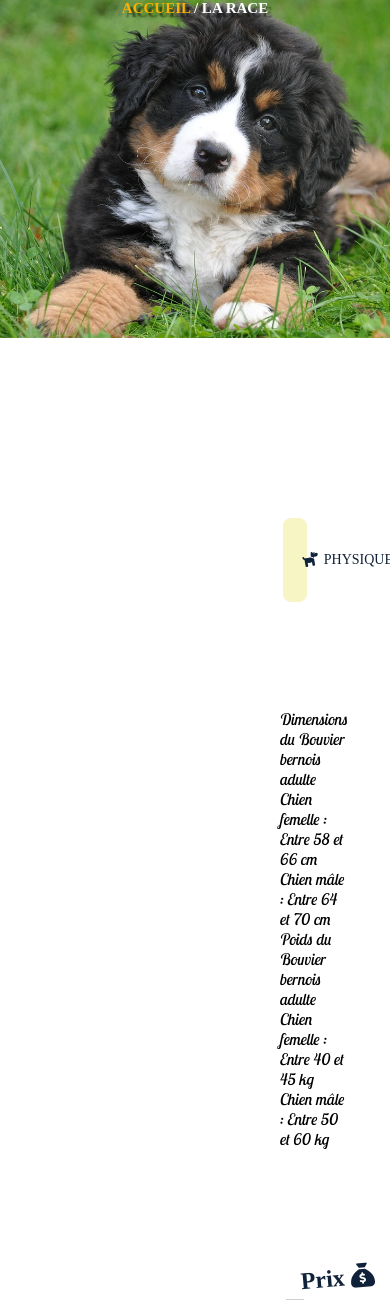
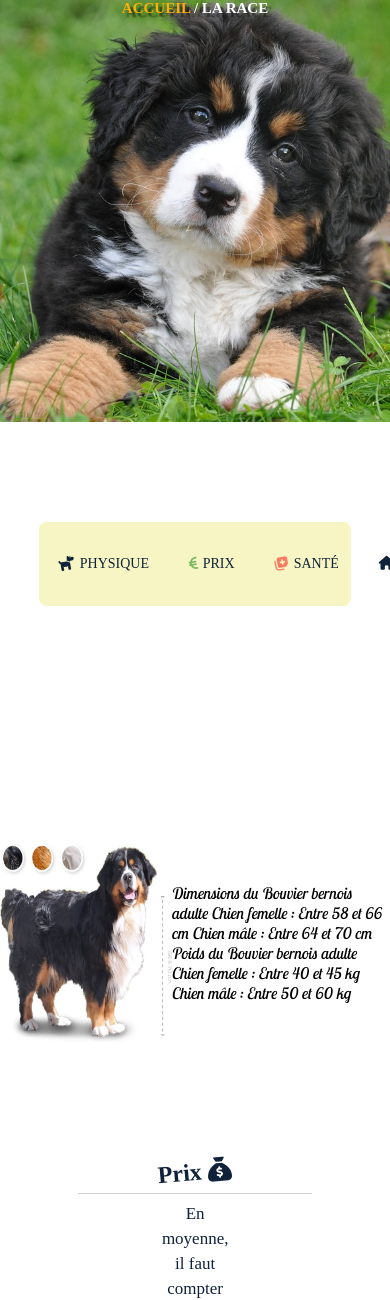
Before and after one commit to Geoffreyabr/Geoffreyabr, a PHP site: page /larace.html in a window 390 px wide; the page is wider, and only the part inside the window is pictured. Shown: the top 1300 px of that part. Run offline with PHP 8.4, Linux system fonts and the light colour scheme; some libraries are stand-ins or nearby versions; some web fonts are replaced.

Commit message:
modifying pic

```diff
--- a/index.html
+++ b/index.html
@@ -89,7 +89,7 @@
         <div class="page2">
             <article>
                 <div class="photopage2">
-                    <img src="/Images p1/bouvierpage 2.jpg" alt="bouvierjouantavecunetasse">
+                    <img src="/Images p1/bouvierpage 2.png" alt="bouvierjouantavecunetasse">
 
                 </div>
             </article>
--- a/style.css
+++ b/style.css
@@ -490,11 +490,11 @@ section .liensyoutube {
 /* ************************************************ page la race starts here ***************************************** */
 
 .larace {
-    margin-left: 200px;
+    margin-left: 15%;
     height: 100%;
     display: flex;
     flex-direction: column;
-    padding: 80px;
+    width: 85%;
 
 }
 
@@ -868,7 +868,7 @@ section .liensyoutube {
     }
 
     .mainorigines .lienheader {
-        height: 40vh;
+        height: 50vh;
     }
 
     section .oldpic {
@@ -880,15 +880,26 @@ section .liensyoutube {
         margin-left: 0;
         justify-content: space-around;
     }
+    .larace{
+        margin-left: 0;
+        width: 100%;
+    }
+    .physique .image{
+        width: 300px;
+        height: 300px;
+    }
+    .physique{
+        padding-top: 30%;
+    }
 }
-
+/* ***************************1150px */
 @media screen and (max-width: 1150px) {
     .mainpageaccueil {
         background-size: contain;
     }
 
 }
-
+/* *************************535px */
 @media screen and (max-width: 535px) {
 
 
@@ -953,4 +964,12 @@ section .liensyoutube {
    margin-top: 5%;
    font-size: 13px;
    }
+   .physique .image{
+    width: 200px;
+    height: 200px;
 }
+.physique{
+    padding-top: 35%;
+}
+
+}
```
Also changed, not shown: Images p1/bouvierpage 2.png (renamed from Images p1/bouvierpage 2.jpg).
